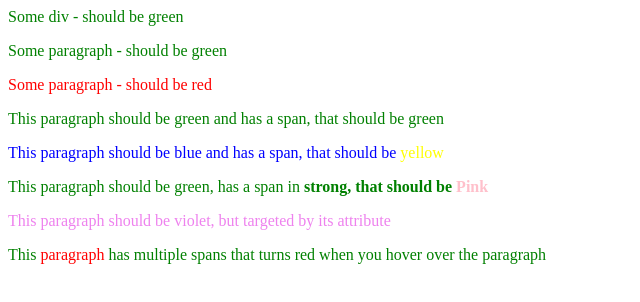
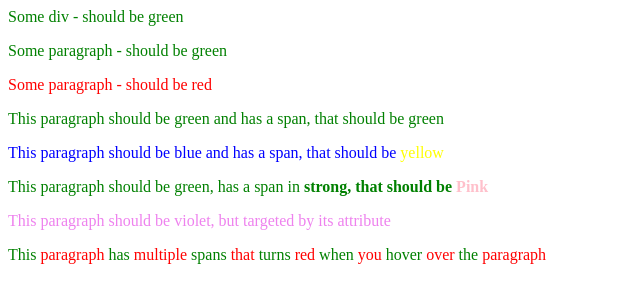
Before and after one commit to EmilsLapins/RCS_Web, a plain HTML site: page Homework02/index.html in a window 1280 px wide. In both pictures the pointer is over the element 72 px from the left and 254 px from the top of the page. Shown: the whole page, without its empty margins (0-640 px from the left). Drawn offline with Linux system fonts and the light colour scheme.

Commit message:
changed hover

```diff
--- a/Homework02/Css/style.css
+++ b/Homework02/Css/style.css
@@ -33,6 +33,6 @@ p strong{
 [data-foo~="bar"]{
     color: violet;
 }
-.super-strange-paragraph span:hover {
+.super-strange-paragraph:hover span {
 color: red;
 }
```
